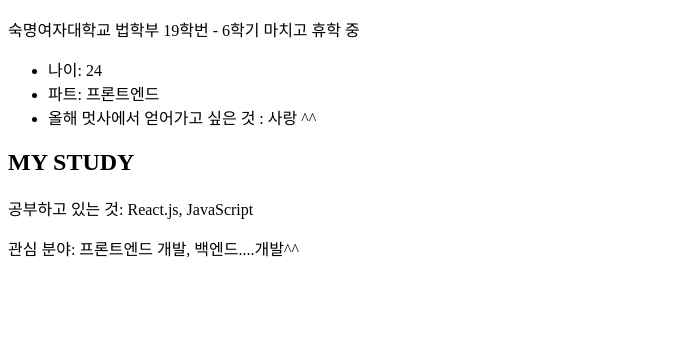
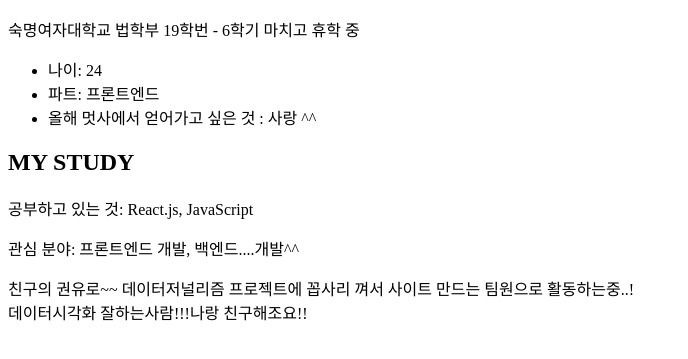
Before and after one commit to Likelion-at-SMWU-10th/JangHanBit, a plain HTML site: page 2주차_HTML&CSS기초/index.html in a window 1280 px wide. Shown: the part 119-478 px from the top of the page, without its empty margins (0-688 px from the left). Drawn offline with Linux system fonts and the light colour scheme.

Commit message:
week2session

```diff
--- a/2주차_HTML&CSS기초/index.html
+++ b/2주차_HTML&CSS기초/index.html
@@ -21,6 +21,9 @@
         <h2>MY STUDY</h2>
         <p>공부하고 있는 것: React.js, JavaScript</p>
         <p>관심 분야: 프론트엔드 개발, 백엔드....개발^^</p>
+        <p>친구의 권유로~~ 데이터저널리즘 프로젝트에 꼽사리 껴서 사이트 만드는 팀원으로 활동하는중..!<br>
+            데이터시각화 잘하는사람!!!나랑 친구해조요!!
+        </p>
     </section>
 </body>
 </html>
```
